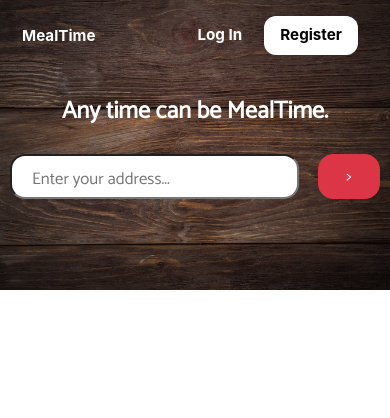
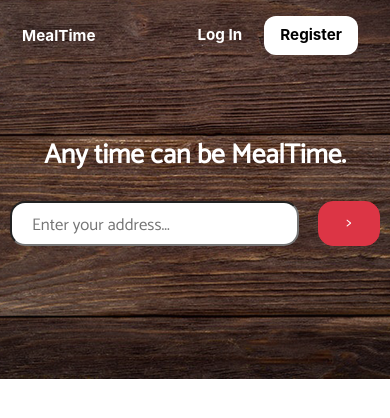
Before and after one commit to Kode-Op/mealtime, a React (Create React App) app in the folder client/: page / in a window 390 px wide. Shown: the top 418 px of the page. Built offline with nearby package versions, Linux system fonts and the light colour scheme.

Commit message:
Made mobile splash background height constant, fixed display issue

```diff
--- a/client/src/components/splash/Splash.css
+++ b/client/src/components/splash/Splash.css
@@ -11,18 +11,36 @@
   z-index: -1;
 }
 
+.splashcontainermobile {
+  display: flex;
+  overflow: hidden;
+  width: 100%;
+  height: 388px;
+  margin-top: -80px;
+  position: relative;
+  align-items: center;
+  justify-content: center;
+}
+
+.splashcontainermobile img {
+  position: absolute;
+  top: 0;
+  height: 100%;
+  z-index: -1;
+}
+
 .splashzonesticky {
   position: absolute;
   font-family: "Catamaran", sans-serif;
   color: white;
   width: 100%;
-  top: 25vw;
+  top: 140px;
   z-index: 2;
 }
 
 .splashzonesticky h1 {
   font-weight: bolder;
-  font-size: 1.5em;
+  font-size: 1.7em;
   color: white;
 }
 
@@ -31,12 +49,12 @@
   font-family: "Catamaran", sans-serif;
   color: white;
   width: 100%;
-  top: 25vw;
+  top: 140px;
 }
 
 .splashzone h1 {
   font-weight: bolder;
-  font-size: 1.5em;
+  font-size: 1.7em;
   color: white;
   padding-top: 0px;
 }
@@ -70,20 +88,20 @@
     width: 18%;
   }
 
+  .splashzone h1 {
+    font-size: 2.2em;
+  }
+
+  .splashzonesticky h1 {
+    font-size: 2.2em;
+  }
+
   .splashzone {
-    top: 25vw;
+    top: 135px;
   }
 
   .splashzonesticky {
-    top: 25vw;
-  }
-
-  .splashzone h1 {
-    font-size: 2em;
-  }
-
-  .splashzonesticky h1 {
-    font-size: 2em;
+    top: 135px;
   }
 }
 
@@ -97,11 +115,11 @@
   }
 
   .splashzone {
-    top: 28vw;
+    top: 130px;
   }
 
   .splashzonesticky {
-    top: 28vw;
+    top: 130px;
   }
 }
 
@@ -115,11 +133,11 @@
   }
 
   .splashzone {
-    top: 30vw;
+    top: 125px;
   }
 
   .splashzonesticky {
-    top: 30vw;
+    top: 125px;
   }
 }
 
@@ -131,7 +149,7 @@
 
   .splashzone {
     width: 450px;
-    top: 30px;
+    top: 10vw;
     left: 12vw;
   }
 
@@ -143,7 +161,7 @@
   .splashzonesticky {
     width: 450px;
     position: fixed;
-    top: 30px;
+    top: -10px;
     left: 12vw;
   }
 
@@ -159,16 +177,6 @@
   .splashgo {
     width: 20%;
     margin-right: 0px;
-  }
-}
-
-@media only screen and (min-width: 1025px) {
-  .splashzone {
-    top: 10vw;
-  }
-
-  .splashzonesticky {
-    top: -10px;
   }
 }
 
--- a/client/src/components/splash/Splash.js
+++ b/client/src/components/splash/Splash.js
@@ -47,7 +47,11 @@
   render() {
     return (
       <React.Fragment>
-        <div className="splashcontainer">
+        <div
+          className={
+            this.state.mobileview ? "splashcontainermobile" : "splashcontainer"
+          }
+        >
           <img
             src={this.state.mobileview ? mobilesplash : splashplaceholder}
             alt=""
```
Also changed, not shown: client/src/components/splash/mobilebackground.png.
